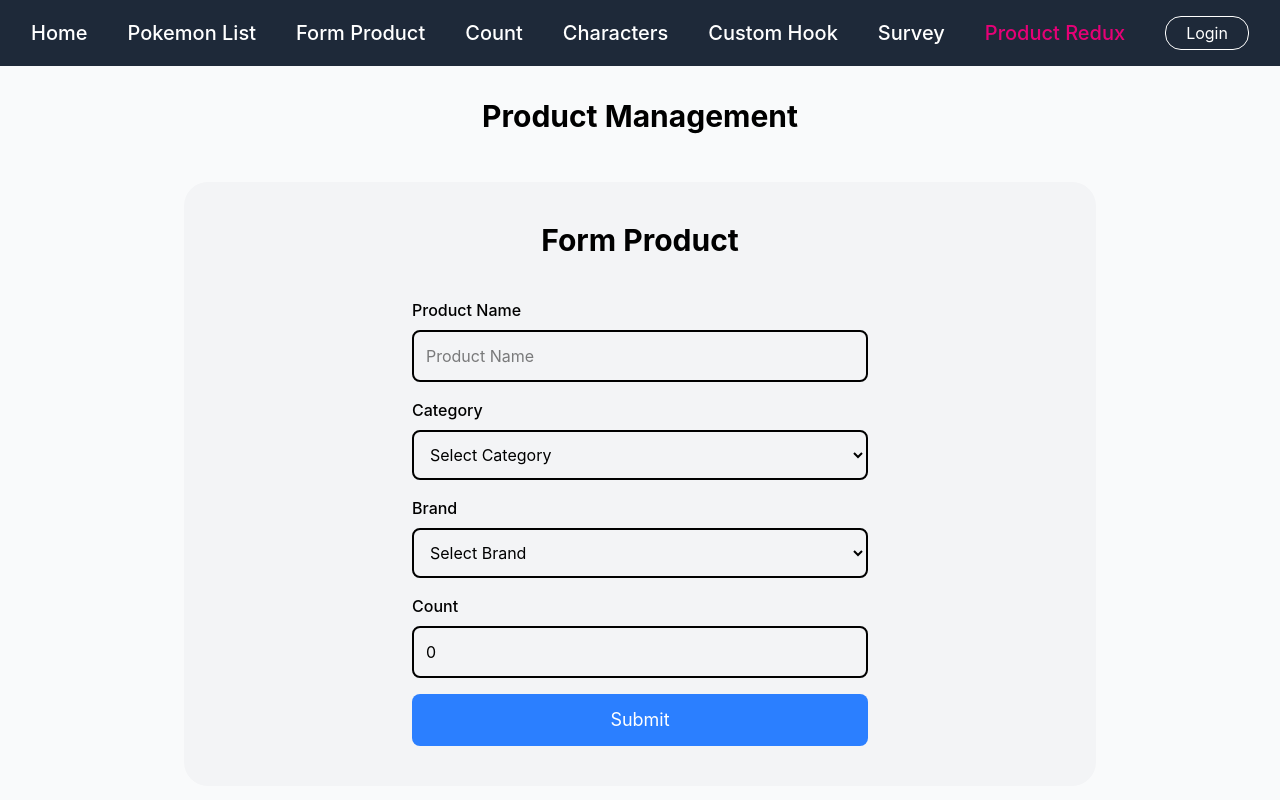
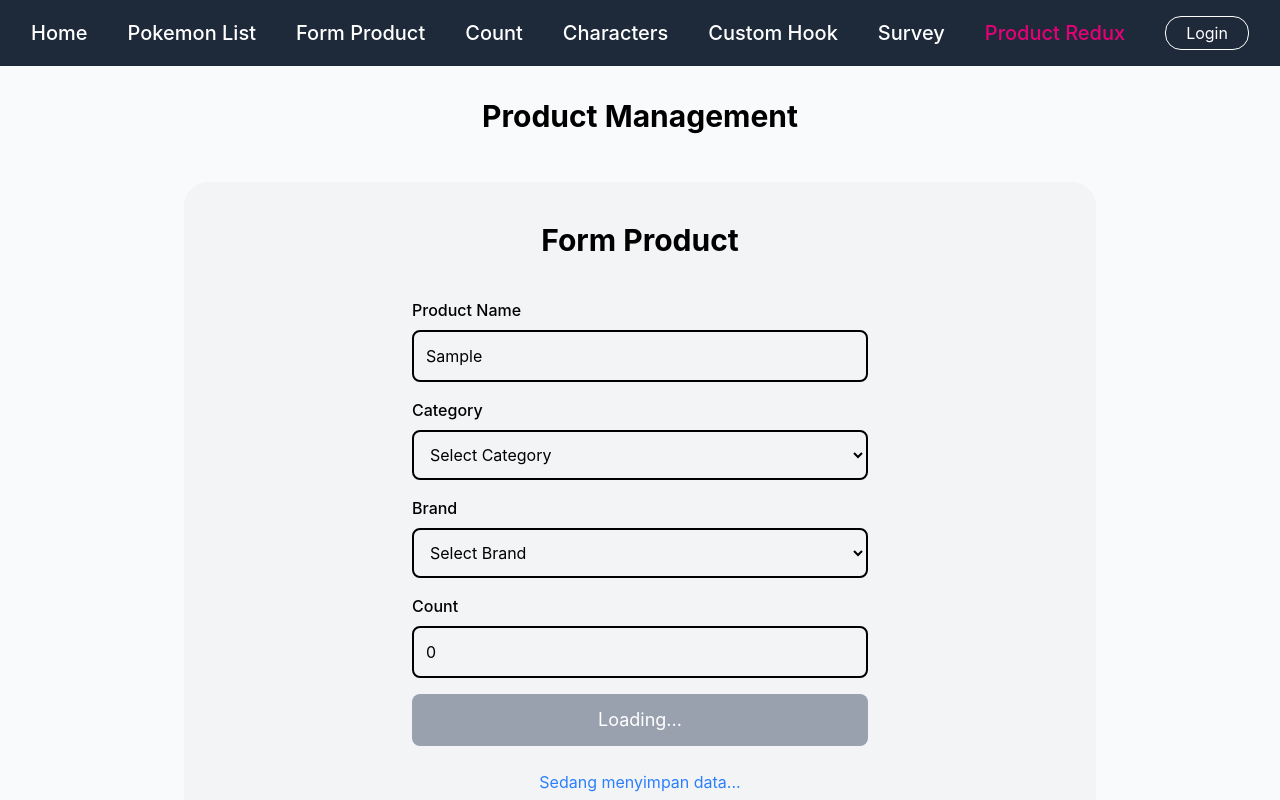
Before and after one commit to aqilknz/koda-b7-react, a React (Vite) app: page /product in a window 1280 px wide. Both pictures are taken after typing "Sample" into the empty fields and a click on the button "Submit". Shown: the top 800 px of the page. Built offline with nearby package versions, Linux system fonts and the light colour scheme.

Commit message:
feat: implement async product submission with loading state in FormProduct

```diff
--- a/src/components/ProductRedux/FormProduct.jsx
+++ b/src/components/ProductRedux/FormProduct.jsx
@@ -1,14 +1,20 @@
 import React, { useState, useEffect } from "react";
-import { useDispatch } from "react-redux";
-import { addProduct, updateProduct } from "../../redux/slice/productSlice.js";
+import { useDispatch, useSelector } from "react-redux";
+import {
+    addProduct,
+    updateProduct,
+} from "../../redux/slice/productSlice.js";
 
 const FormProduct = ({ editData, setEditData }) => {
     const dispatch = useDispatch();
+    const { loading } = useSelector((state) => state.products);
 
     const [name, setName] = useState("");
     const [category, setCategory] = useState("");
     const [brand, setBrand] = useState("");
     const [count, setCount] = useState(0);
+
+    // isi form saat edit
     useEffect(() => {
         if (editData) {
             setName(editData.name);
@@ -18,7 +24,8 @@ const FormProduct = ({ editData, setEditData }) => {
         }
     }, [editData]);
 
-    const handleSubmit = (e) => {
+    // submit handler
+    const handleSubmit = async (e) => {
         e.preventDefault();
 
         const product = {
@@ -29,51 +36,118 @@ const FormProduct = ({ editData, setEditData }) => {
             count: Number(count),
         };
 
+        try {
             if (editData) {
-            dispatch(updateProduct(product));
+                await dispatch(updateProduct(product)).unwrap();
                 setEditData(null);
             } else {
-            dispatch(addProduct(product));
+                await dispatch(addProduct(product)).unwrap();
             }
 
+            // reset hanya jika sukses
             setName("");
             setCategory("");
             setBrand("");
             setCount(0);
+        } catch (error) {
+            console.log("Error:", error);
+        }
     };
 
     return (
         <section className="w-3/4 mx-auto mt-12 mb-20">
-            <form onSubmit={handleSubmit} className="bg-gray-100 py-10 rounded-3xl">
-                <h1 className="text-3xl font-bold text-center">Form Product</h1>
+            <form
+                onSubmit={handleSubmit}
+                className="bg-gray-100 py-10 rounded-3xl"
+            >
+                <h1 className="text-3xl font-bold text-center">
+                    {editData ? "Update Product" : "Form Product"}
+                </h1>
+
                 <div className="flex flex-col gap-4 w-1/2 mx-auto mt-10">
+
+                    {/* NAME */}
                     <div>
-                        <label className="block mb-2 font-medium">Product Name</label>
-                        <input type="text" placeholder="Product Name" className="border-2 border-solid rounded-lg p-3 w-full" value={name} onChange={(e) => setName(e.target.value)} />
+                        <label className="block mb-2 font-medium">
+                            Product Name
+                        </label>
+                        <input
+                            type="text"
+                            placeholder="Product Name"
+                            className="border-2 rounded-lg p-3 w-full"
+                            value={name}
+                            onChange={(e) => setName(e.target.value)}
+                            disabled={loading}
+                        />
                     </div>
                     <div>
-                        <label className="block mb-2 font-medium">Category</label>
-                        <select className="w-full border-2 border-solid rounded-lg p-3" value={category} onChange={(e) => setCategory(e.target.value)}>
+                        <label className="block mb-2 font-medium">
+                            Category
+                        </label>
+                        <select
+                            className="w-full border-2 rounded-lg p-3"
+                            value={category}
+                            onChange={(e) => setCategory(e.target.value)}
+                            disabled={loading}
+                        >
                             <option value="">Select Category</option>
-                            <option value="Makanan" className="font-medium">Makanan</option>
-                            <option value="Minuman" className="font-medium">Minuman</option>
+                            <option value="Makanan">Makanan</option>
+                            <option value="Minuman">Minuman</option>
                         </select>
                     </div>
                     <div>
-                        <label className="block mb-2 font-medium">Brand</label>
-                        <select className="w-full border-2 border-solid rounded-lg p-3 " value={brand} onChange={(e) => setBrand(e.target.value)}>
+                        <label className="block mb-2 font-medium">
+                            Brand
+                        </label>
+                        <select
+                            className="w-full border-2 rounded-lg p-3"
+                            value={brand}
+                            onChange={(e) => setBrand(e.target.value)}
+                            disabled={loading}
+                        >
                             <option value="">Select Brand</option>
-                            <option value="Indofood" className="font-medium">Indofood</option>
-                            <option value="Mayora" className="font-medium">Mayora</option>
-                            <option value="Nestle" className="font-medium">Nestle</option>
-                            <option value="Garuda" className="font-medium">Garuda Food</option>
+                            <option value="Indofood">Indofood</option>
+                            <option value="Mayora">Mayora</option>
+                            <option value="Nestle">Nestle</option>
+                            <option value="Garuda">Garuda Food</option>
                         </select>
                     </div>
                     <div>
-                        <label className="block mb-2 font-medium">Count</label>
-                        <input type="number" placeholder="Count" className="border-2 border-solid rounded-lg p-3 w-full" value={count} onChange={(e) => setCount(e.target.value)} />
+                        <label className="block mb-2 font-medium">
+                            Count
+                        </label>
+                        <input
+                            type="number"
+                            placeholder="Count"
+                            className="border-2 rounded-lg p-3 w-full"
+                            value={count}
+                            onChange={(e) => setCount(e.target.value)}
+                            disabled={loading}
+                        />
                     </div>
-                    <button type="submit" className="bg-blue-500 text-lg text-white rounded-lg p-3 cursor-pointer hover:bg-blue-700">Submit</button>
+
+                    <button
+                        type="submit"
+                        disabled={loading}
+                        className={`text-lg text-white rounded-lg p-3 transition
+                    ${loading
+                                ? "bg-gray-400 cursor-not-allowed"
+                                : "bg-blue-500 hover:bg-blue-700"
+                            }
+                        `}
+                    >
+                        {loading
+                            ? "Loading..."
+                            : editData
+                                ? "Update Product"
+                                : "Submit"}
+                    </button>
+
+                    {loading && (
+                        <p className="text-blue-500 text-center mt-2">
+                            Sedang menyimpan data...
+                        </p>
+                    )}
                 </div>
             </form>
         </section>
```
Lines whose indentation alone changed are shown as unchanged.
